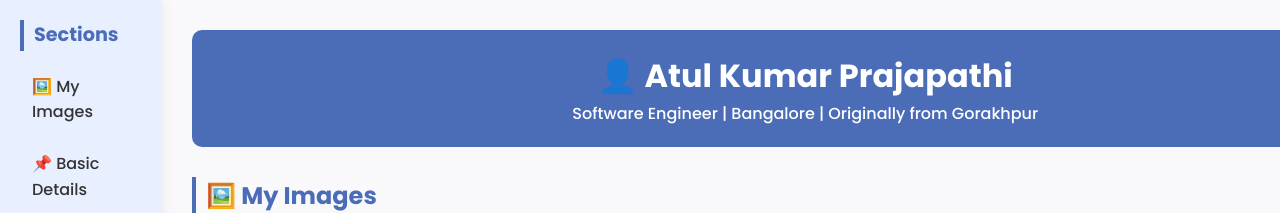
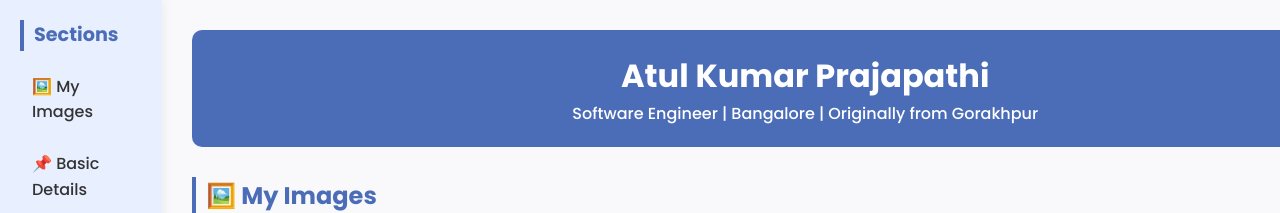
Before and after one commit to 123githubatul/atul_bio_data, a plain HTML site: page index.html in a window 1280 px wide. Shown: the top 213 px of the page. Drawn offline with Linux system fonts and the light colour scheme.

Commit message:
third commit

```diff
--- a/index.html
+++ b/index.html
@@ -155,7 +155,7 @@
 
   <main>
     <header>
-      <h1>👤 Atul Kumar Prajapathi</h1>
+      <h1>Atul Kumar Prajapathi</h1>
       <p>Software Engineer | Bangalore | Originally from Gorakhpur</p>
     </header>
 
```
